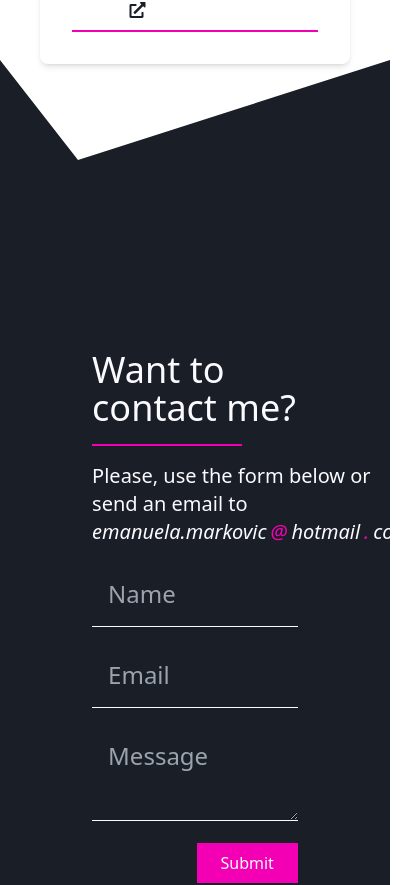
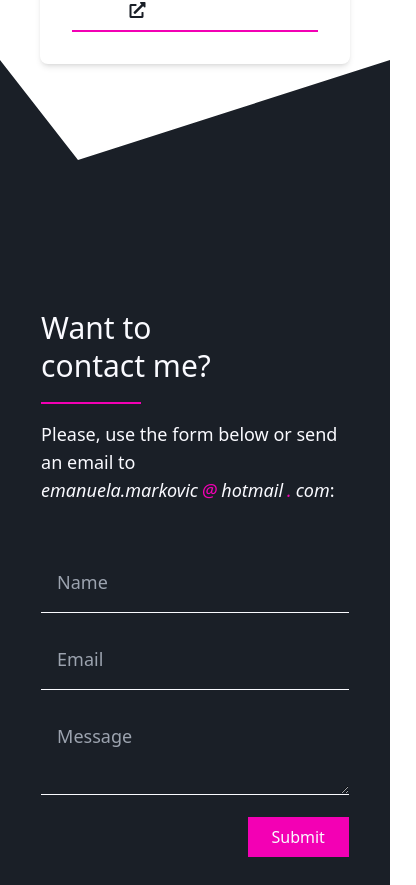
Before and after one commit to emanuelamarkovic/dev-portfolio, a Next.js app: page / in a window 390 px wide. Shown: the part 6496-7381 px from the top of the page, 416 px wide, since content can reach past the window. Built offline with nearby package versions, Linux system fonts and the light colour scheme.

Commit message:
Added contact section with form and styling using Tailwind CSS

```diff
--- a/src/components/Contact.tsx
+++ b/src/components/Contact.tsx
@@ -10,17 +10,17 @@ const Contact: React.FC<ContactProps> = (props) => {
   return (
     <section
       id="contact"
-      className="relative min-h-screen bg-first py-20 px-12 flex justify-center items-center z-10 -mt-[100px] mb-[140px] clip-contact"
+      className="relative min-h-screen bg-first py-20 px-6 md:px-12 flex justify-center items-center z-10 -mt-[100px] mb-[140px] clip-contact"
     >
-      <div className="container max-w-[1200px] w-[70%] pt-[25vh] pb-20">
-        <div className="flex justify-between heading-wrapper">
-          <div className="heading">
-            <p className="title text-4xl leading-[2.4rem] text-white">
+      <div className="container max-w-[90%] md:max-w-[1200px] w-full md:w-[70%] pt-[20vh] pb-20">
+        <div className="flex flex-col md:flex-row justify-between heading-wrapper">
+          <div className="heading mb-8 md:mb-0">
+            <p className="title text-3xl md:text-4xl leading-[2.4rem] text-white">
               Want to <br />
               contact me?
             </p>
-            <div className="separator bg-text w-[150px] h-[2px] my-4"></div>
-            <p className="subtitle text-xl text-white">
+            <div className="separator bg-text w-[100px] md:w-[150px] h-[2px] my-4"></div>
+            <p className="subtitle text-lg md:text-xl text-white">
               Please, use the form below or send an email to{" "}
               <span className="mail italic text-white">
                 emanuela.markovic
@@ -40,19 +40,19 @@ const Contact: React.FC<ContactProps> = (props) => {
             name="name"
             type="text"
             required
-            className="w-full p-4 text-white bg-transparent border-b border-white text-2xl focus:border-text outline-none transition duration-200"
+            className="w-full p-4 text-white bg-transparent border-b border-white text-lg md:text-2xl focus:border-text outline-none transition duration-200"
           />
           <input
             placeholder="Email"
             name="email"
             type="email"
             required
-            className="w-full p-4 text-white bg-transparent border-b border-white text-2xl focus:border-text outline-none transition duration-200 mt-4"
+            className="w-full p-4 text-white bg-transparent border-b border-white text-lg md:text-2xl focus:border-text outline-none transition duration-200 mt-4"
           />
           <textarea
             placeholder="Message"
             name="message"
-            className="w-full p-4 text-white bg-transparent border-b border-white text-2xl focus:border-text outline-none transition duration-200 mt-4"
+            className="w-full p-4 text-white bg-transparent border-b border-white text-lg md:text-2xl focus:border-text outline-none transition duration-200 mt-4"
           />
           <input
             type="submit"
```
